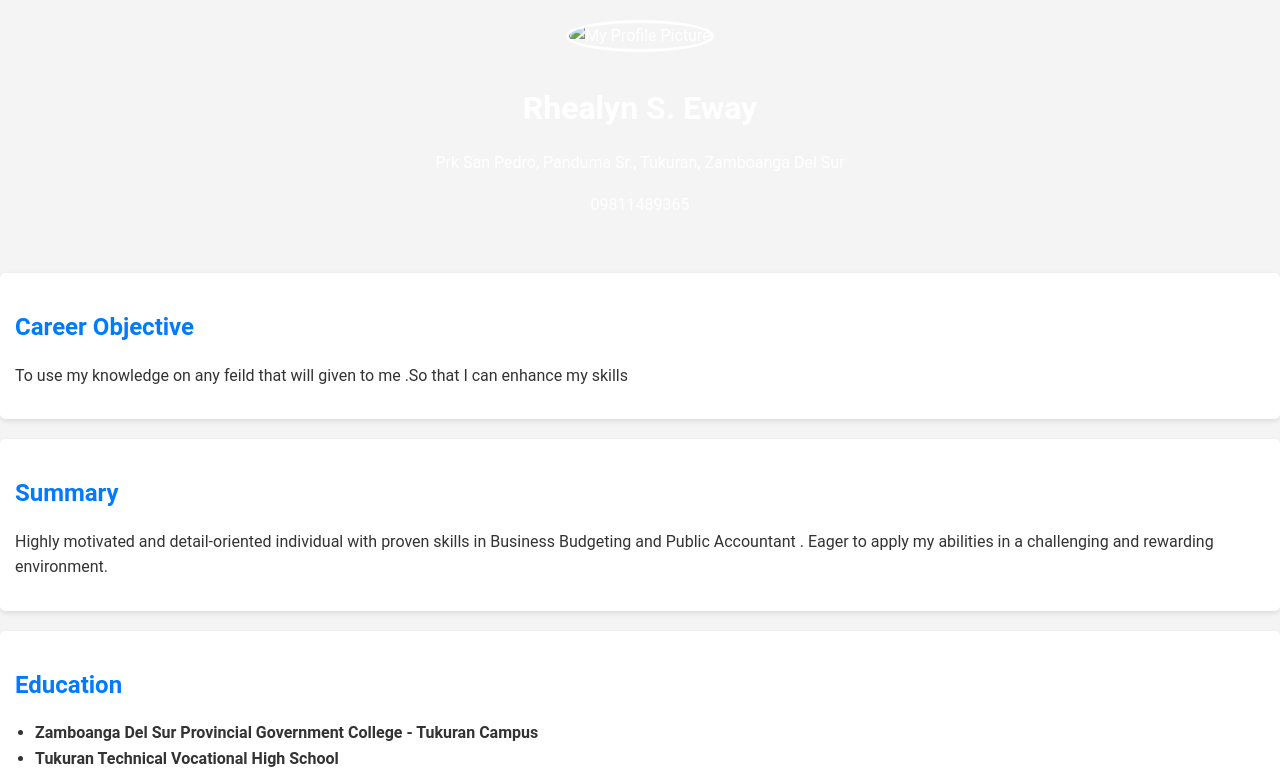
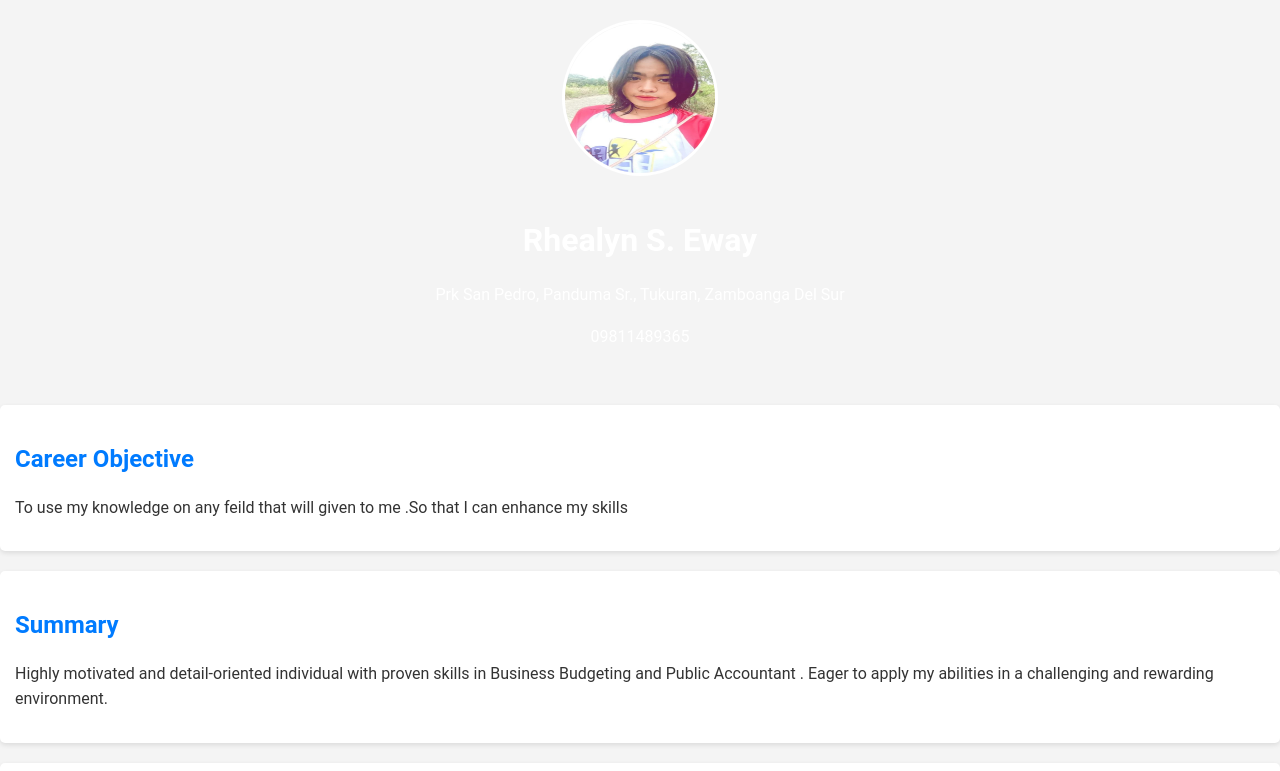
Before and after one commit to Rhealyn69/huhay, a plain HTML site: page index.html in a window 1280 px wide. Shown: the top 771 px of the page. Drawn offline with Linux system fonts and the light colour scheme.

Commit message:
Update index.html

```diff
--- a/index.html
+++ b/index.html
@@ -65,7 +65,7 @@
 </head>
 <body>
     <header>
-        <img src="8888.jpeg" alt="My Profile Picture">
+        <img src="1742892408522.jpg" alt="My Profile Picture">
         <h1>Rhealyn S. Eway</h1>
         <p>Prk San Pedro, Panduma Sr., Tukuran, Zamboanga Del Sur</p>
         <p>09811489365</p>
```
